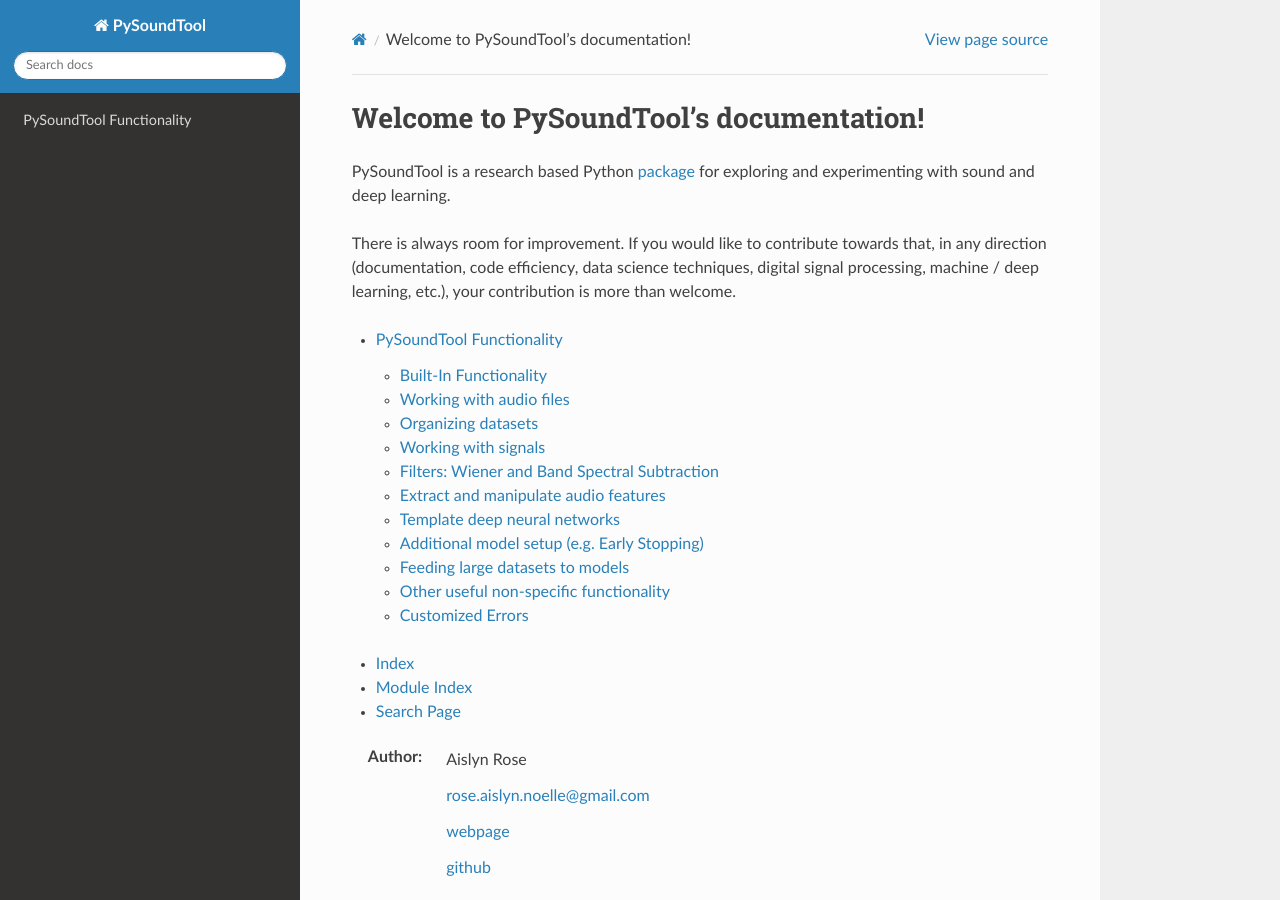
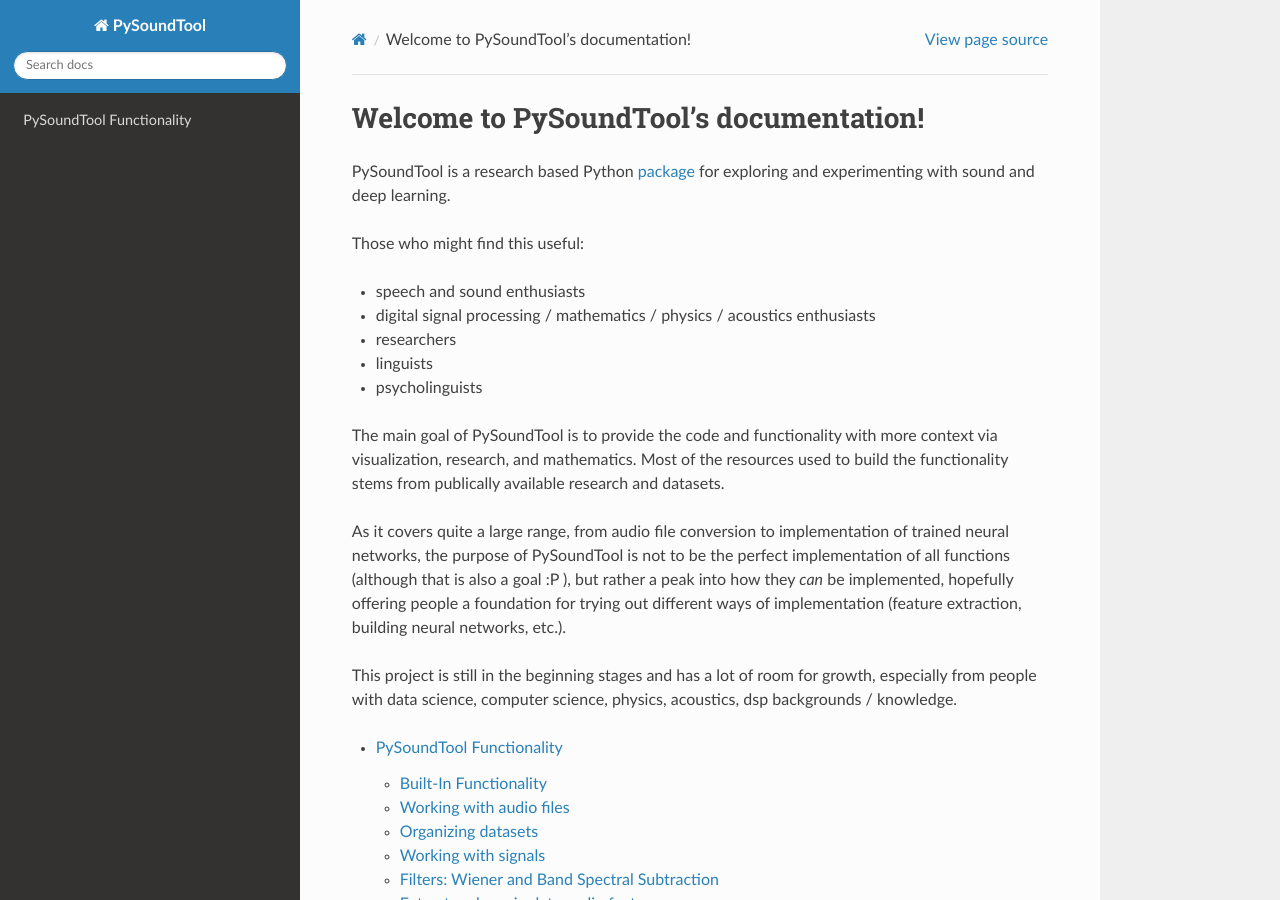
Before and after one commit to a-n-rose/Python-Sound-Tool, a Sphinx documentation site: the page built from docs/source/index.rst, in a window 1280 px wide and 900 px high. Built offline with Sphinx 7.4.7 and the Read the Docs theme 2.0.0, drawn with Linux system fonts in a browser that asks for light colours; formulas are drawn with MathJax 3.

Commit message:
Expanded on PySoundTool purpose

```diff
--- a/docs/source/index.rst
+++ b/docs/source/index.rst
@@ -8,7 +8,19 @@
 
 PySoundTool is a research based Python package_ for exploring and experimenting with sound and deep learning.
 
-There is always room for improvement. If you would like to contribute towards that, in any direction (documentation, code efficiency, data science techniques, digital signal processing, machine / deep learning, etc.), your contribution is more than welcome.
+Those who might find this useful:
+
+* speech and sound enthusiasts
+* digital signal processing / mathematics / physics / acoustics enthusiasts
+* researchers
+* linguists
+* psycholinguists
+
+The main goal of PySoundTool is to provide the code and functionality with more context via visualization, research, and mathematics. Most of the resources used to build the functionality stems from publically available research and datasets.
+
+As it covers quite a large range, from audio file conversion to implementation of trained neural networks, the purpose of PySoundTool is not to be the perfect implementation of all functions (although that is also a goal :P ), but rather a peak into how they *can* be implemented, hopefully offering people a foundation for trying out different ways of implementation (feature extraction, building neural networks, etc.).
+
+This project is still in the beginning stages and has a lot of room for growth, especially from people with data science, computer science, physics, acoustics, dsp backgrounds / knowledge.
 
 .. _package: https://github.com/a-n-rose/Python-Sound-Tool/tree/reorganize_pysoundtool
 
```
